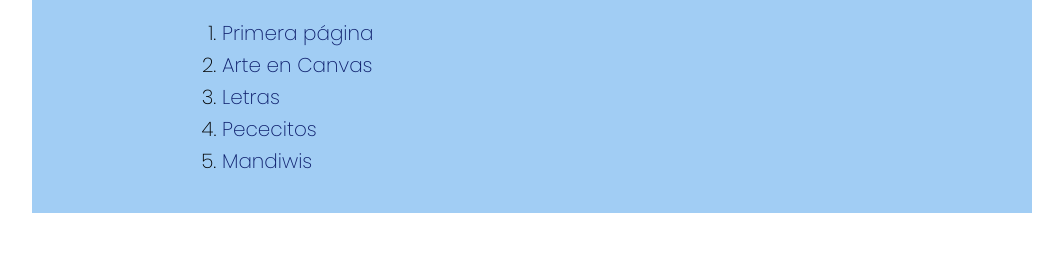
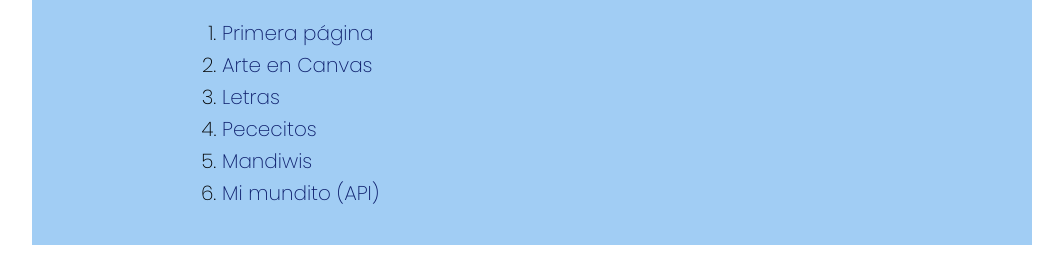
Before and after one commit to zero-onlin3/graficas_compclass, a plain HTML site: page index.html in a window 1280 px wide. Shown: the part 633-886 px from the top of the page, without its empty margins (108-1171 px from the left). Before the commit the page ends 854 px from the top, so only its background shows below. Drawn offline with Linux system fonts and the light colour scheme; a web font is replaced by a local one.

Commit message:
Update index.html

```diff
--- a/index.html
+++ b/index.html
@@ -68,6 +68,7 @@
             <li><a href="letras01/letras.html"> Letras </a></li>
             <li><a href="bolita/bolita.html"> Pececitos </a></li>
             <li><a href="ondas/ondas.html"> Mandiwis </a></li>
+            <li><a href="dibujito/dibujito.html"> Mi mundito (API) </a></li>
         </ol>
         <br>
         <br>
```
